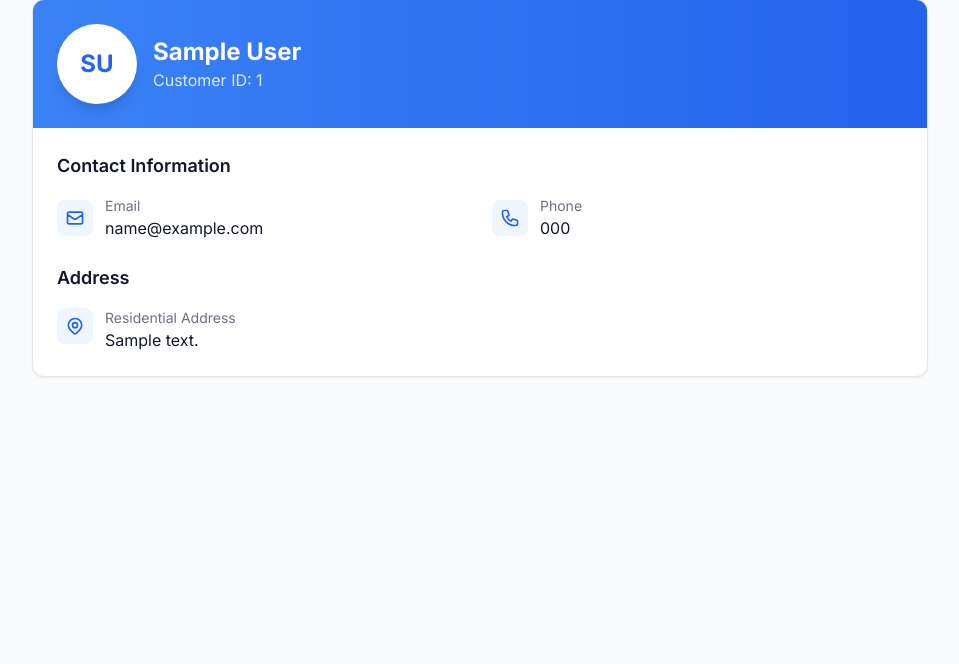
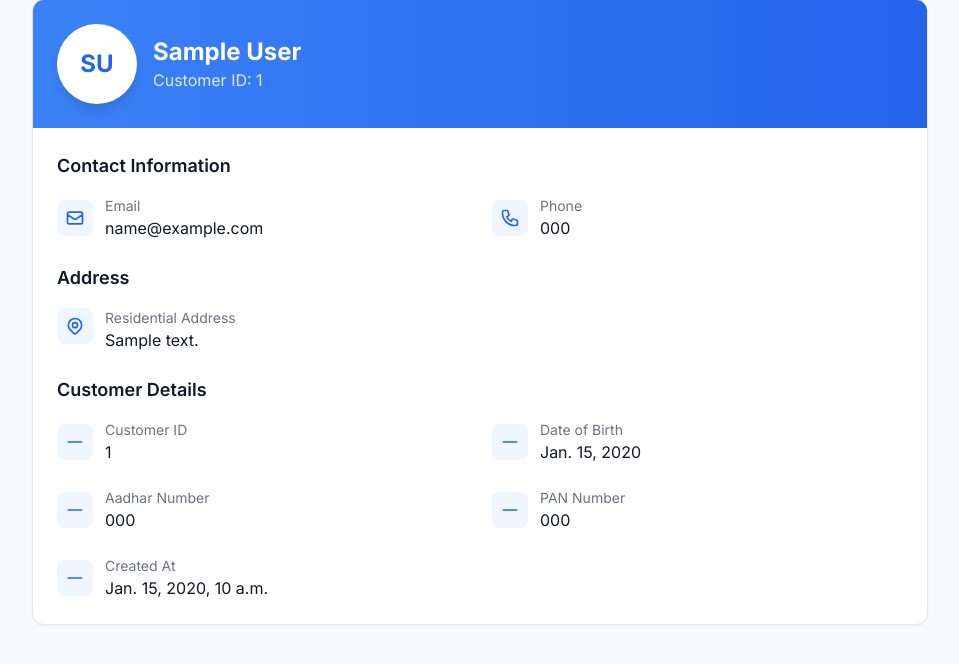
Before and after one commit to DYNAMICMORTAL/webapp, a Django app: page /customers/customer/1/ in a window 1280 px wide. Shown: the part 73-737 px from the top of the page, without its empty margins (160-1119 px from the left). Run offline with Django 5.2, Linux system fonts and the light colour scheme; tables that the repository leaves empty hold one stand-in row (values such as "Sample post"); some libraries are stand-ins or nearby versions.

```diff
--- a/bankapp/customers/templates/customer_detail.html
+++ b/bankapp/customers/templates/customer_detail.html
@@ -83,6 +83,70 @@
                         </div>
                     </div>
                 </div>
+
+                <!-- Additional Customer Details -->
+                <div>
+                    <h3 class="text-lg font-semibold text-gray-900 mb-4">Customer Details</h3>
+                    <div class="grid grid-cols-1 md:grid-cols-2 gap-6">
+                        <div class="flex items-center gap-3">
+                            <div class="p-2 bg-blue-50 rounded-lg">
+                                <svg class="w-5 h-5 text-blue-600" fill="none" stroke="currentColor" viewBox="0 0 24 24">
+                                    <path stroke-linecap="round" stroke-linejoin="round" stroke-width="2" d="M20 12H4"/>
+                                </svg>
+                            </div>
+                            <div>
+                                <p class="text-sm text-gray-500">Customer ID</p>
+                                <p class="text-gray-900">{{ customer.CustomerID }}</p>
+                            </div>
+                        </div>
+                        <div class="flex items-center gap-3">
+                            <div class="p-2 bg-blue-50 rounded-lg">
+                                <svg class="w-5 h-5 text-blue-600" fill="none" stroke="currentColor" viewBox="0 0 24 24">
+                                    <path stroke-linecap="round" stroke-linejoin="round" stroke-width="2" d="M20 12H4"/>
+                                </svg>
+                            </div>
+                            <div>
+                                <p class="text-sm text-gray-500">Date of Birth</p>
+                                <p class="text-gray-900">{{ customer.DateOfBirth }}</p>
+                            </div>
+                        </div>
+
+
+                        <div class="flex items-center gap-3">
+                            <div class="p-2 bg-blue-50 rounded-lg">
+                                <svg class="w-5 h-5 text-blue-600" fill="none" stroke="currentColor" viewBox="0 0 24 24">
+                                    <path stroke-linecap="round" stroke-linejoin="round" stroke-width="2" d="M20 12H4"/>
+                                </svg>
+                            </div>
+                            <div>
+                                <p class="text-sm text-gray-500">Aadhar Number</p>
+                                <p class="text-gray-900">{{ customer.AadharNumber }}</p>
+                            </div>
+                        </div>
+                        <div class="flex items-center gap-3">
+                            <div class="p-2 bg-blue-50 rounded-lg">
+                                <svg class="w-5 h-5 text-blue-600" fill="none" stroke="currentColor" viewBox="0 0 24 24">
+                                    <path stroke-linecap="round" stroke-linejoin="round" stroke-width="2" d="M20 12H4"/>
+                                </svg>
+                            </div>
+                            <div>
+                                <p class="text-sm text-gray-500">PAN Number</p>
+                                <p class="text-gray-900">{{ customer.PANNumber }}</p>
+                            </div>
+                        </div>
+                        <div class="flex items-center gap-3">
+                            <div class="p-2 bg-blue-50 rounded-lg">
+                                <svg class="w-5 h-5 text-blue-600" fill="none" stroke="currentColor" viewBox="0 0 24 24">
+                                    <path stroke-linecap="round" stroke-linejoin="round" stroke-width="2" d="M20 12H4"/>
+                                </svg>
+                            </div>
+                            <div>
+                                <p class="text-sm text-gray-500">Created At</p>
+                                <p class="text-gray-900">{{ customer.CreatedAt }}</p>
+                            </div>
+                        </div>
+                    </div>
+                </div>
             </div>
         </div>
     </div>
```
